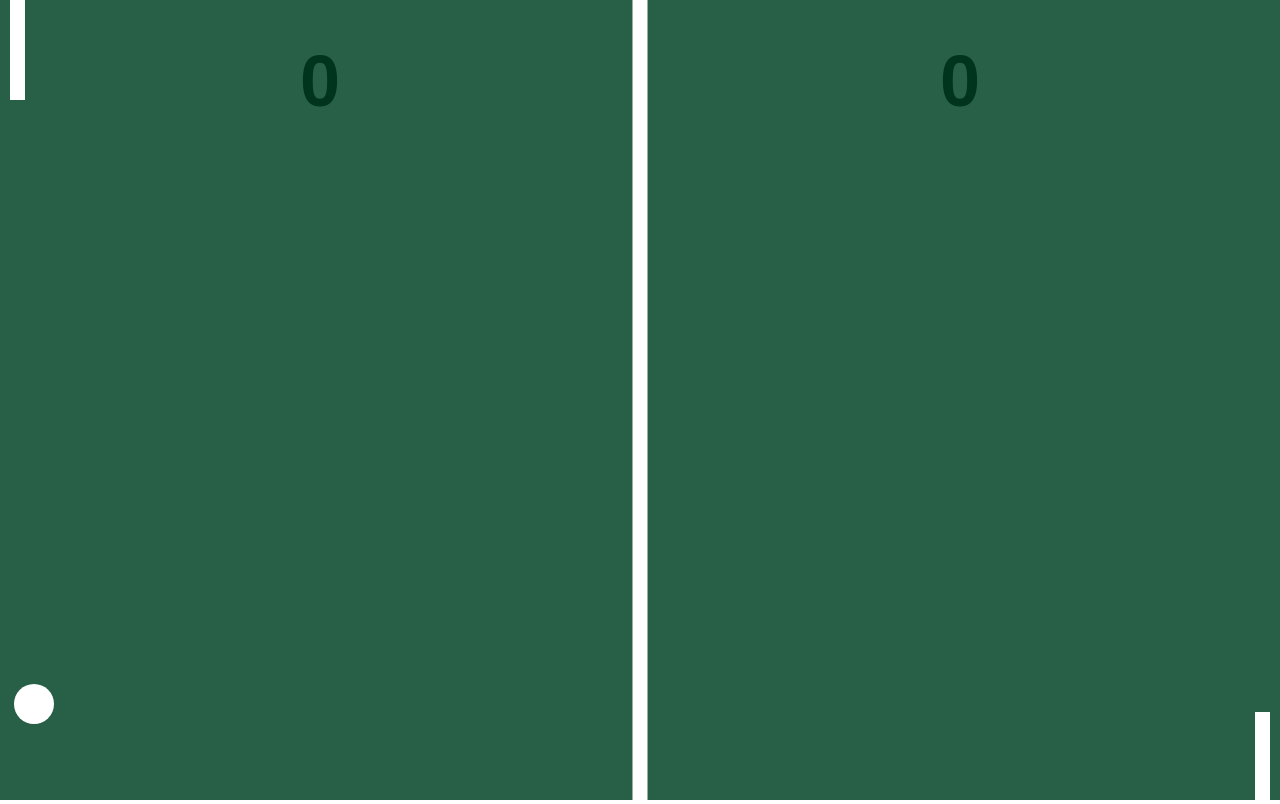
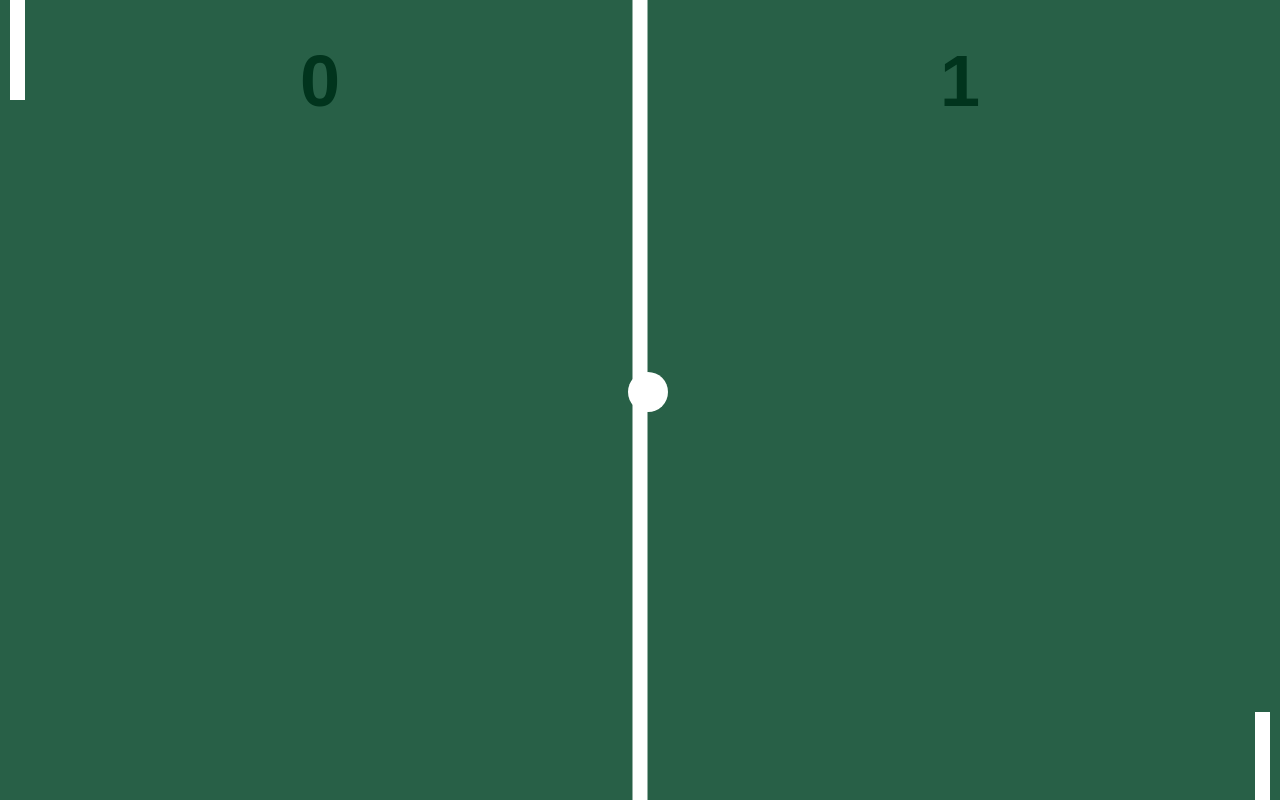
Before and after one commit to Marcalsantarem/PingPongGame, a plain HTML site: page index.html in a window 1280 px wide. Drawn offline with Linux system fonts and the light colour scheme.

Commit message:
Implementada a pontuação dos dois jogadores. Quando algum deles marca ponto, incrementa o placar e reposiciona a bola no meio do campo andando na posição do adversário. No momento a raquete da CPU sempre acompanha a bola, não é possivel pontuar nela

```diff
--- a/index.html
+++ b/index.html
@@ -80,6 +80,12 @@
         const placar = {
             humano: 0,
             computador: 0,
+            pontoHumano: function() {
+                this.humano++;
+            },
+            pontoComputador: function() {
+                this.computador++;
+            },
             draw: function() {
                 contexto.fillStyle = "#01341D";
                 contexto.font = "bold 72px Arial";
@@ -101,21 +107,23 @@
                     if (this.y + this.raio > raqueteDireita.y &&
                         this.y - this.raio < raqueteDireita.y + raqueteDireita.altura) {
                         this._inverteX();
+                    } else {
+                        placar.pontoHumano();
+                        this._reiniciaBola();
                     }
                 }
                 if (this.x < this.raio + raqueteEsquerda.largura + margem) {
                     if (this.y + this.raio > raqueteEsquerda.y &&
                         this.y - this.raio < raqueteEsquerda.y + raqueteEsquerda.altura) {
                         this._inverteX();
+                    } else {
+                        placar.pontoComputador();
+                        this._reiniciaBola();
                     }
                 }
                 if ((this.y - this.raio < 0 && this.direcaoY < 0) ||
                     (this.y > campo.altura - this.raio && this.direcaoY > 0)) {
                     this._inverteY();
-                }
-                if ((this.x - this.raio < 0 && this.direcaoX < 0) ||
-                    (this.x > campo.largura - this.raio && this.direcaoX > 0)) {
-                    this._inverteX();
                 }
             },
             _inverteX: function() {
@@ -127,6 +135,11 @@
             _move: function() {
                 this.x += this.direcaoX * 8;
                 this.y += this.direcaoY * 8;
+            },
+            _reiniciaBola: function() {
+                this._inverteX();
+                this.x = campo.largura / 2;
+                this.y = campo.altura / 2;
             },
             draw: function() {
                 contexto.fillStyle = "#ffffff";
```
